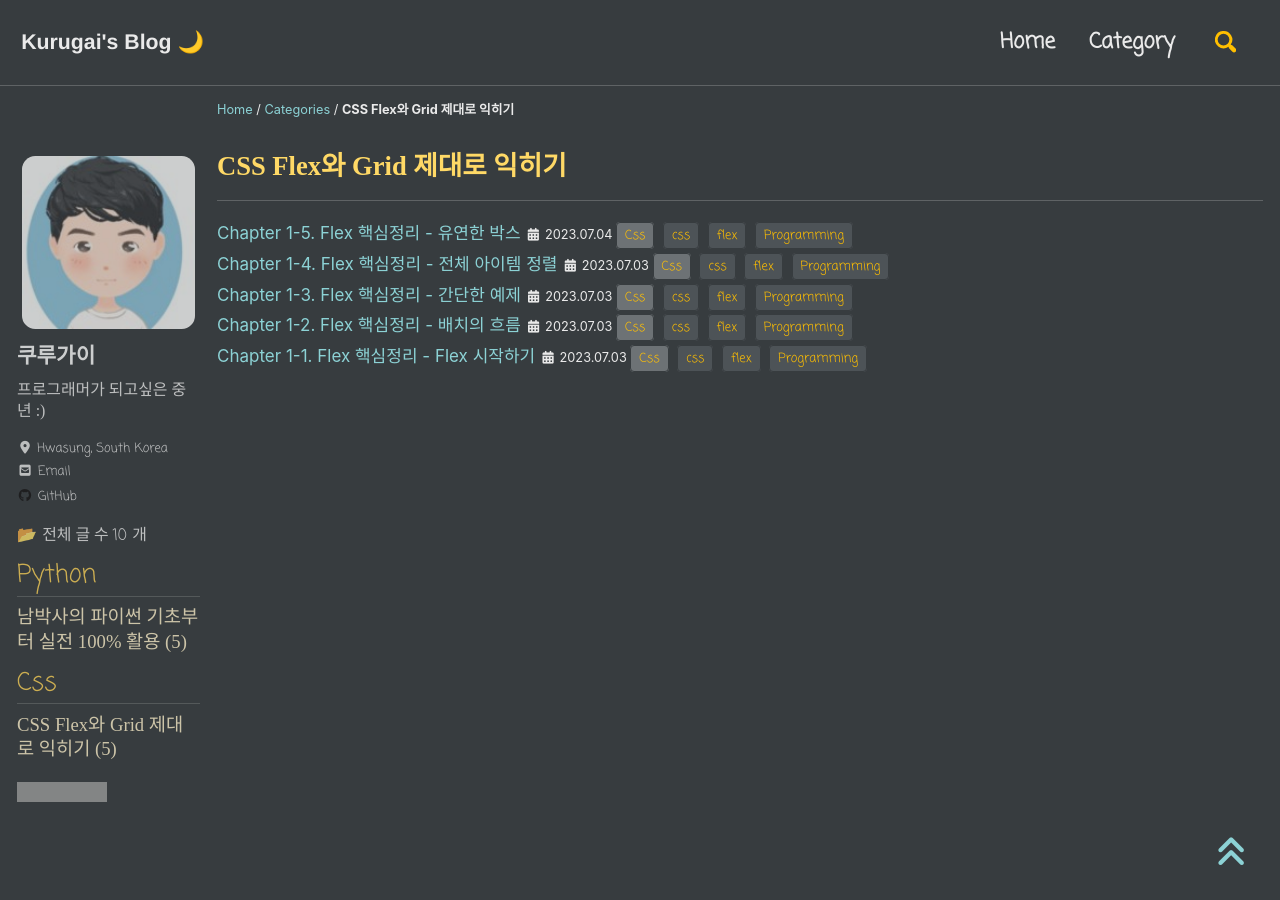
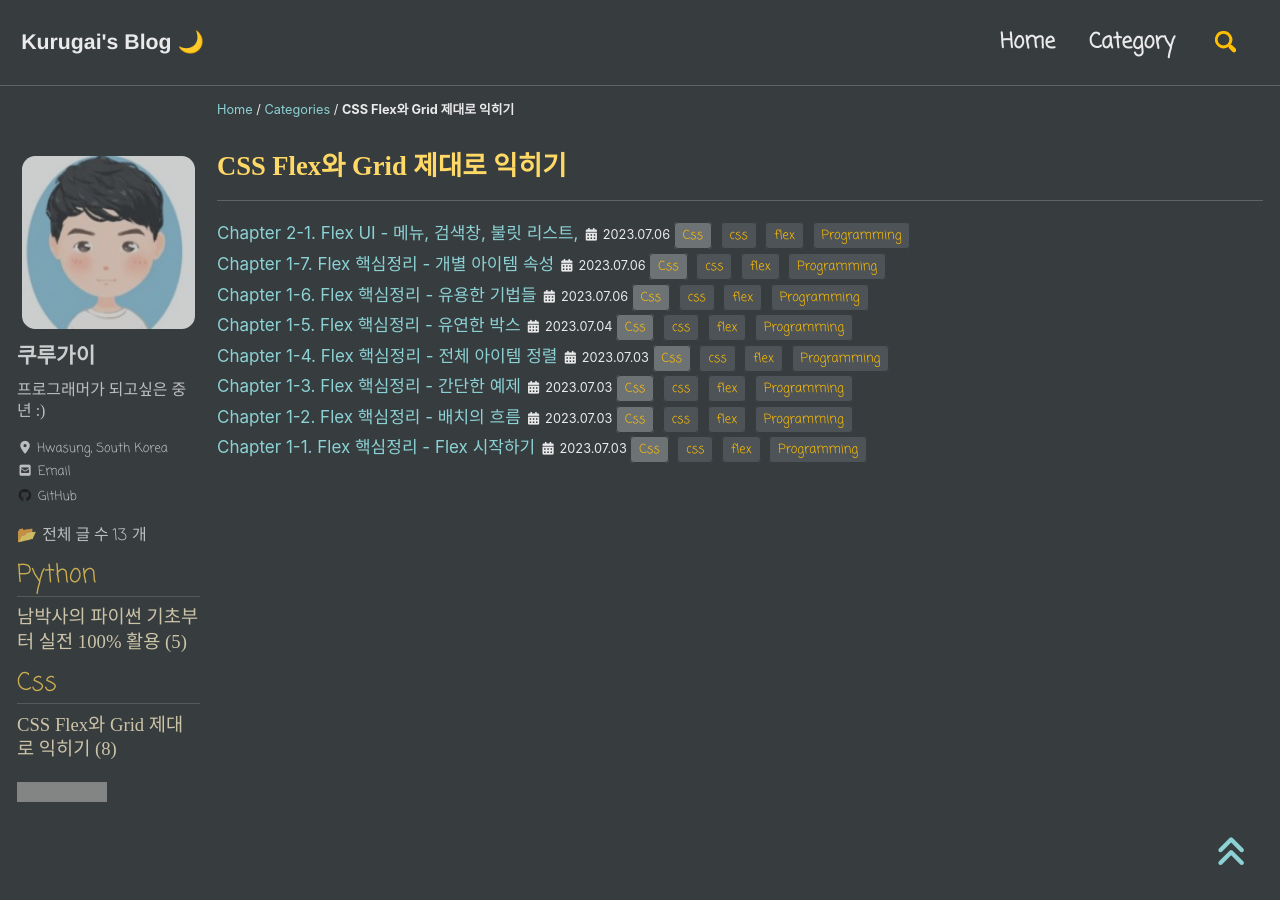
Before and after one commit to kurugai/kurugai.github.io, a Jekyll site: the page built from _pages/categories/category-css.md, in a window 1280 px wide and 900 px high. Built offline with Jekyll 4.4.1, drawn with Linux system fonts in a browser that asks for light colours; cached includes are drawn as plain includes; nearby versions of some CDN libraries; some web fonts are replaced; grey boxes are pictures that could not be loaded.

Commit message:
publish css-ch1-6 ~ 2-1

````diff
--- a/_config.yml
+++ b/_config.yml
@@ -27,7 +27,7 @@ repository               : "kurugai/kurugai.github.io" # GitHub username/repo-na
 teaser                   : # path of fallback teaser image, e.g. "/assets/images/500x300.png"
 logo                     : # path of logo image to display in the masthead, e.g. "/assets/images/88x88.png"
 masthead_title           : # overrides the website title displayed in the masthead, use " " for no title
-future                   : true # github.io
+future                   : true # 23/07/06 Solving posting issues
 breadcrumbs              : true # true, false (default)
 words_per_minute         : 200
 comments:
--- /dev/null
+++ b/_posts/Css/2023-07-06-ch1-6.md
@@ -0,0 +1,142 @@
+---
+published: true
+title:  "Chapter 1-6. Flex 핵심정리 - 유용한 기법들"
+
+categories:
+  -  Css
+tags:
+  - [css, flex, Programming]
+
+toc: true
+toc_sticky: true
+
+date: 2023-07-06
+last_modified_at: 2023-07-06
+---
+
+인프런에 있는 1%코딩님의 강의 **CSS Flex와 Grid 제대로 익히기** 를 듣고 정리한 필기입니다. 😀
+{: .notice--warning}
+
+## 👱특정 열만 오른쪽으로 정렬하는 방법 - auto margin
+ - margin의 auto값을 이용해서 flex로 정렬된 item들을 살짝 다르게 배치하는 방법에 대해서 알아보겠습니다. A, B, C 열이 있는데 C 열만 오른쪽으로 보내는 방법에대해서 설명합니다. 메인축이 row로 되어 있으므로 오른쪽 정렬하려면 `justify-content`가 떠오르는데 C열만 오른쪽으로 보내는 것은 불가능합니다. 이 때 개별 열만 오른쪽으로 보내고 싶을 때 `margin`을 사용합니다.
+
+```html
+<!DOCTYPE html>
+<html>
+<head>
+	<meta charset="UTF-8">
+	<meta name="viewport" content="width=device-width, initial-scale=1.0">
+	<meta http-equiv="X-UA-Compatible" content="ie=edge">
+	<title>CSS Flex</title>
+	<link rel="stylesheet" href="default.css">
+	<style>
+		.flex-container {
+			display: flex;
+		}
+
+		.flex-item {
+			width: 150px;
+		}
+		.flex-item:last-child {
+			margin-left: auto;
+		}
+	</style>
+</head>
+<body>
+	<div class="flex-container">
+		<div class="flex-item">A</div>
+		<div class="flex-item">B</div>
+		<div class="flex-item">C</div>
+	</div>
+</body>
+</html>
+```
+
+## 고정폭 컬럼과 가변폭 컬럼 혼합
+- 3개 열이 있는데 첫번째열과 세번째열은 열폭이 고정, 가운데 열만 가변으로 만드는 예제입니다. 여기에 사용되는 기술은 `flex-basis`보다 작을 때 크기를 줄여주는 `flex-shrink`와 `flx-basis`보다 클 때 크기를 늘려주는 `flex-grow`를 사용합니다.
+
+```html
+<!DOCTYPE html>
+<html>
+<head>
+	<meta charset="UTF-8">
+	<meta name="viewport" content="width=device-width, initial-scale=1.0">
+	<meta http-equiv="X-UA-Compatible" content="ie=edge">
+	<title>CSS Flex</title>
+	<link rel="stylesheet" href="default.css">
+	<style>
+		.flex-container {
+			display: flex;
+		}
+
+		.flex-item {
+			width: 150px;
+		}
+		.flex-item:nth-child(1) {
+			flex-shrink: 0;
+			width: 150px
+		}
+		.flex-item:nth-child(2) {
+			flex-grow: 1;
+		}
+		.flex-item:nth-child(3) {
+			flex-shrink: 0;
+			width: 200px
+		}
+	</style>
+</head>
+<body>
+	<div class="flex-container">
+		<div class="flex-item">A</div>
+		<div class="flex-item">B</div>
+		<div class="flex-item">C</div>
+	</div>
+</body>
+</html>
+```
+
+## 풋터를 창 바닥에 붙이기
+- Header와 Footer는 가각 위아래에 있고, 가운데 남는 공간은 Content가 채워지는 방법에 대한 코드는 아래와 같습니다.
+  - `flex-container`부분에서는 메인축을 column(위아래)로 변경하고 컨테이너 크기를 100vh로 화면에 꽉차게 잡아줍니다.
+
+  - content에 해당하는 2열에 `flex-grow`를 써서 Header와 Footer사이에 남는 공간을 꽉 차대 늘려줍니다. 다시 한번 강조하지만 `flex-grow`는 컨테이너의 크기만큼만 늘어납니다.
+
+```html
+<!DOCTYPE html>
+<html>
+<head>
+	<meta charset="UTF-8">
+	<meta name="viewport" content="width=device-width, initial-scale=1.0">
+	<meta http-equiv="X-UA-Compatible" content="ie=edge">
+	<title>CSS Flex</title>
+	<link rel="stylesheet" href="default.css">
+	<style>
+		.flex-container {
+			display: flex;
+			flex-direction: column;
+			min-height: 100vh;
+		}
+
+		.flex-item:nth-child(2) {
+			flex-grow: 1;
+		}
+
+	</style>
+</head>
+<body>
+	<div class="flex-container">
+		<div class="flex-item">Header</div>
+		<div class="flex-item">Content</div>
+		<div class="flex-item">Footer</div>
+	</div>
+</body>
+</html>
+```
+
+***
+<br>
+
+    🌜 개인 공부 기록용 블로그입니다. 오류나 틀린 부분이 있을 경우
+    언제든지 댓글 혹은 메일로 지적해주시면 감사하겠습니다! 😄
+
+[맨 위로 이동하기](#){: .btn .btn--primary }{: .align-right}
--- /dev/null
+++ b/_posts/Css/2023-07-06-ch1-7.md
@@ -0,0 +1,67 @@
+---
+published: true
+title:  "Chapter 1-7. Flex 핵심정리 - 개별 아이템 속성"
+
+categories:
+  -  Css
+tags:
+  - [css, flex, Programming]
+
+toc: true
+toc_sticky: true
+
+date: 2023-07-06
+last_modified_at: 2023-07-06
+---
+
+인프런에 있는 1%코딩님의 강의 **CSS Flex와 Grid 제대로 익히기** 를 듣고 정리한 필기입니다. 😀
+{: .notice--warning}
+
+## 수직축으로 아이템 - align-self
+- `align`은 수직축 정렬이죠. `align-items`의 아이템버전입니다. `align-items`가 전체 아이템의 수직축 방향 정렬이라면, `align-self`는 해당 아이템의 수직축 방향 정렬입니다. 기본값은 auto로, 기본적으로 `align-items`설정을 상속 받습니다. `align-self`는 `lign-item`보다 우선순위가 높습니다. 전체 설정보다 각각의 개별 설정이 우선한다는 의미입니다. auto외의 나머지 값들은 `align-items`와 동일합니다.
+
+```css
+.item {
+  align-self: auto;
+  align-self: stretch;
+  align-self: flex-start;
+  align-self: flex-end;
+  align-self: center;
+  align-self: baseline;
+}
+```
+
+## 아이템 배치 순서 - order
+- `order`는 각 아이템들의 시각적 나열 순서를 결정하는 속성입니다. 숫자값이 들어가며, 작은 숫자일수록 먼저 배치됩니다. 다만 "시각적" 순서 일뿐, HTML 자체의 구조를 바꾸는 것은 아니므로 접근성 측면에서 사용에 주의하셔야합니다.
+
+```css
+.item:nth-child(1){
+  order: 3;
+}
+.item:nth-child(1){
+  order: 1;
+}
+.item:nth-child(1){
+  order: 2;
+}
+```
+
+## z-index
+- `z-index`는 Z축 정렬을 할 수 있습니다. 숫자가 클 수록 위로 올라옵니다. 기본값은 0입니다.
+> position에서 z-index랑 동일하다고 생각하시면 됩니다.
+
+```css
+.item:nth-child(2) {
+  z-index: 1;
+  transform: scale(2);
+}
+/* z-index를 설정 안하면 0이므로, 1만 설정해도 나머지 아이템을 보다 위로 올라온다 */
+```
+
+***
+<br>
+
+    🌜 개인 공부 기록용 블로그입니다. 오류나 틀린 부분이 있을 경우
+    언제든지 댓글 혹은 메일로 지적해주시면 감사하겠습니다! 😄
+
+[맨 위로 이동하기](#){: .btn .btn--primary }{: .align-right}
--- /dev/null
+++ b/_posts/Css/2023-07-06-ch2-1.md
@@ -0,0 +1,153 @@
+---
+published: true
+title:  "Chapter 2-1. Flex UI - 메뉴, 검색창, 불릿 리스트, "
+
+categories:
+  -  Css
+tags:
+  - [css, flex, Programming]
+
+toc: true
+toc_sticky: true
+
+date: 2023-07-06
+last_modified_at: 2023-07-06
+---
+
+인프런에 있는 1%코딩님의 강의 **CSS Flex와 Grid 제대로 익히기** 를 듣고 정리한 필기입니다. 😀
+{: .notice--warning}
+
+## 메뉴 만들기
+- 상단에 Home, About, Product, Cantact 메뉴를 화면 너비에 맞게 늘어나게 하는 예제입니다. 마우스로 메뉴에 갖다 되면 늘어나게 하는 효곽까지 넣었습니다. html의 구조를 만들고, css 적용하는 순서로 하시면 됩니다.
+
+
+```html
+<!DOCTYPE html>
+<html>
+<head>
+	<meta charset="UTF-8">
+	<meta name="viewport" content="width=device-width, initial-scale=1.0">
+	<meta http-equiv="X-UA-Compatible" content="ie=edge">
+	<title>CSS Flex</title>
+	<link rel="stylesheet" href="default.css">
+  <link rel="stylesheet" href="ui.css">
+</head>
+<body>
+  <ul class="menu">   <!-- flex-container -->
+    <li class="menu-item">  <!-- flex-item -->
+      <a href="#" class="menu-link">Home</a>
+    </li>
+  </ul>
+  <ul class="menu">
+    <li class="menu-item">
+      <a href="#" class="menu-link">About</a>
+    </li>
+  </ul>
+  <ul class="menu">
+    <li class="menu-item">
+      <a href="#" class="menu-link">Product</a>
+    </li>
+  </ul>
+  <ul class="menu">
+    <li class="menu-item">
+      <a href="#" class="menu-link">Contact</a>
+    </li>
+  </ul>
+</body>
+</html>
+```
+
+```css
+/* ui.css */
+/* menu */
+.menu {
+  display: flex;
+}
+
+.menu-item {
+  flex-grow: 1;
+  background: gold;
+  transition: 0.5s;
+}
+
+.menu-item:hover {
+  flex-grow: 1.5;
+  background: crimson;
+}
+
+.menu-link {
+  display: block; /* 아무대나 클릭해도 메뉴를 누를 수 있게 block으로 설정함*/
+  font-size: 1.2rem; /* 포트 사이즈 설정 : rem은 html의 폰트사이즈의 1.2배로 설정한다는 의미임 */
+  padding: 1em; /* 현재 내 폰트 사이즈만큼 여백을 준다는 의미임. */
+  font-weight: bold;  /* 글씨를 굵게 설정 */
+  color: #555;
+  text-decoration: none;  /* 하이퍼링크 줄선을 없앰 */
+  text-align: center; /* 글자를 가운데 정렬 함 */
+}
+
+.menu-link:hover {
+  color: white;
+}
+```
+
+## 유연한 검색창
+- 상단에 search 타입의 input과 submit 타임의 input 버튼을 배치하는 예제입니다. 이때 input은 창 너비에 따라서 유연하게 늘어납니다.
+
+
+```html
+<!DOCTYPE html>
+<html>
+<head>
+	<meta charset="UTF-8">
+	<meta name="viewport" content="width=device-width, initial-scale=1.0">
+	<meta http-equiv="X-UA-Compatible" content="ie=edge">
+	<title>CSS Flex</title>
+	<link rel="stylesheet" href="default.css">
+  <link rel="stylesheet" href="ui.css">
+</head>
+<body>
+  <form class="search-form">
+    <input type="search">
+    <input type="submit" value="찾기">
+  </form>
+</body>
+</html>
+```
+
+```css
+/* ui.css */
+/* search */
+.search-form {
+  display: flex;
+  height: 40px  /* 컨테이너 높이 설정 */
+}
+
+.search-form input[type='search'] {
+  flex: 1;  /* flex-glow: 1로 설정 */
+  margin-right: 10px; /* 오른쪽 여백 줌. 검색창과 버튼 사이에 여백을 준것임 */
+  border: 0;  /* 테두리 두께를 주지 않음 */
+  border-radius: 0.3em;  /* 사각형을 둥글게 설정 */
+  font-size: 1rem;  /* HTML 폰트 사이즈로 설정*/
+}
+
+.search-form input[type='submit'] {
+  width: 4em;
+  border: 0;  /* 테두리 두께를 주지 않음 */
+  border-radius: 0.3em;  /* 사각형을 둥글게 설정 */
+  font-size: 1rem;  /* HTML 폰트 사이즈로 설정*/
+  background: gold; /* 버튼 배경색을 골드색으로 설정 */
+}
+
+```
+
+## 불릿 리스트
+- 상단에 search 타입의 input과 submit 타임의 input 버튼을 배치하는 예제입니다. 이때 input은 창 너비에 따라서 유연하게 늘어납니다.
+
+
+***
+<br>
+
+    🌜 개인 공부 기록용 블로그입니다. 오류나 틀린 부분이 있을 경우
+    언제든지 댓글 혹은 메일로 지적해주시면 감사하겠습니다! 😄
+
+[맨 위로 이동하기](#){: .btn .btn--primary }{: .align-right}
````
Also changed, not shown: _posts/Css/2023-07-04-ch1-5.md (line endings or trailing spaces).
